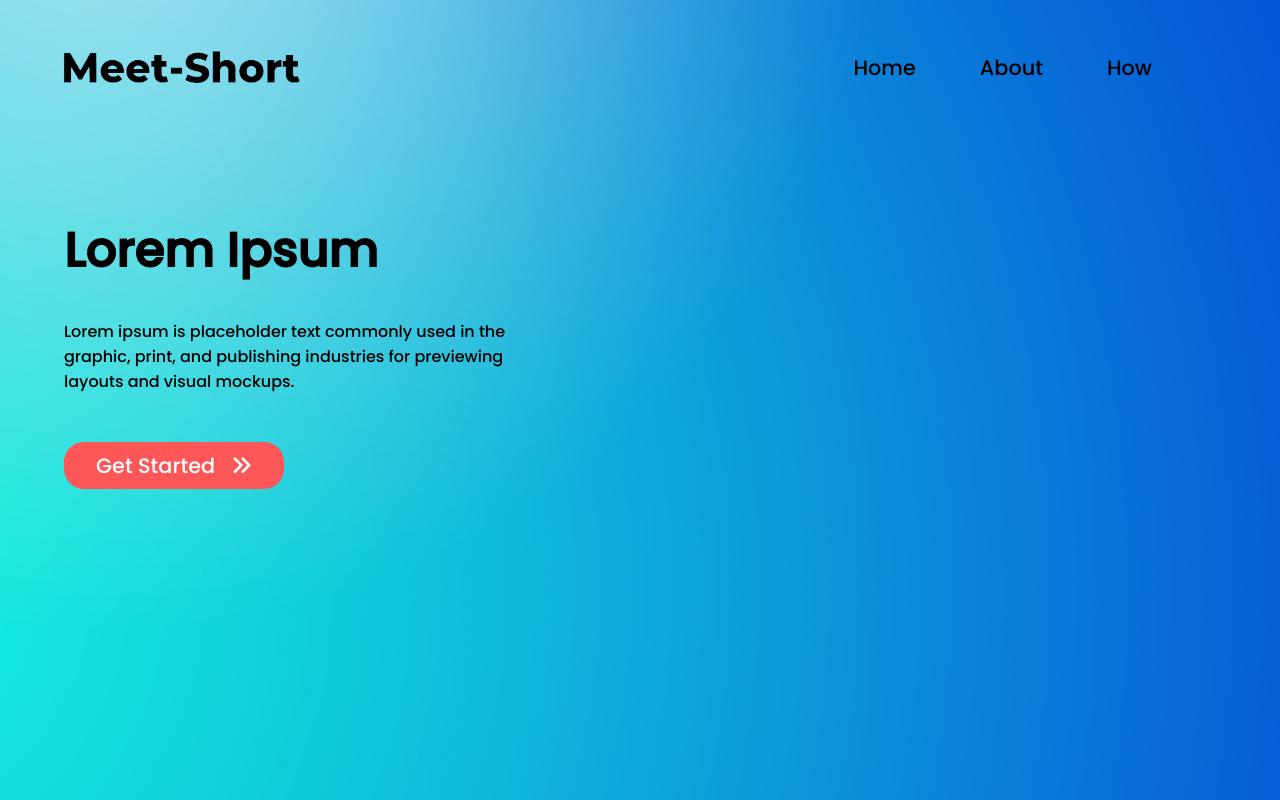
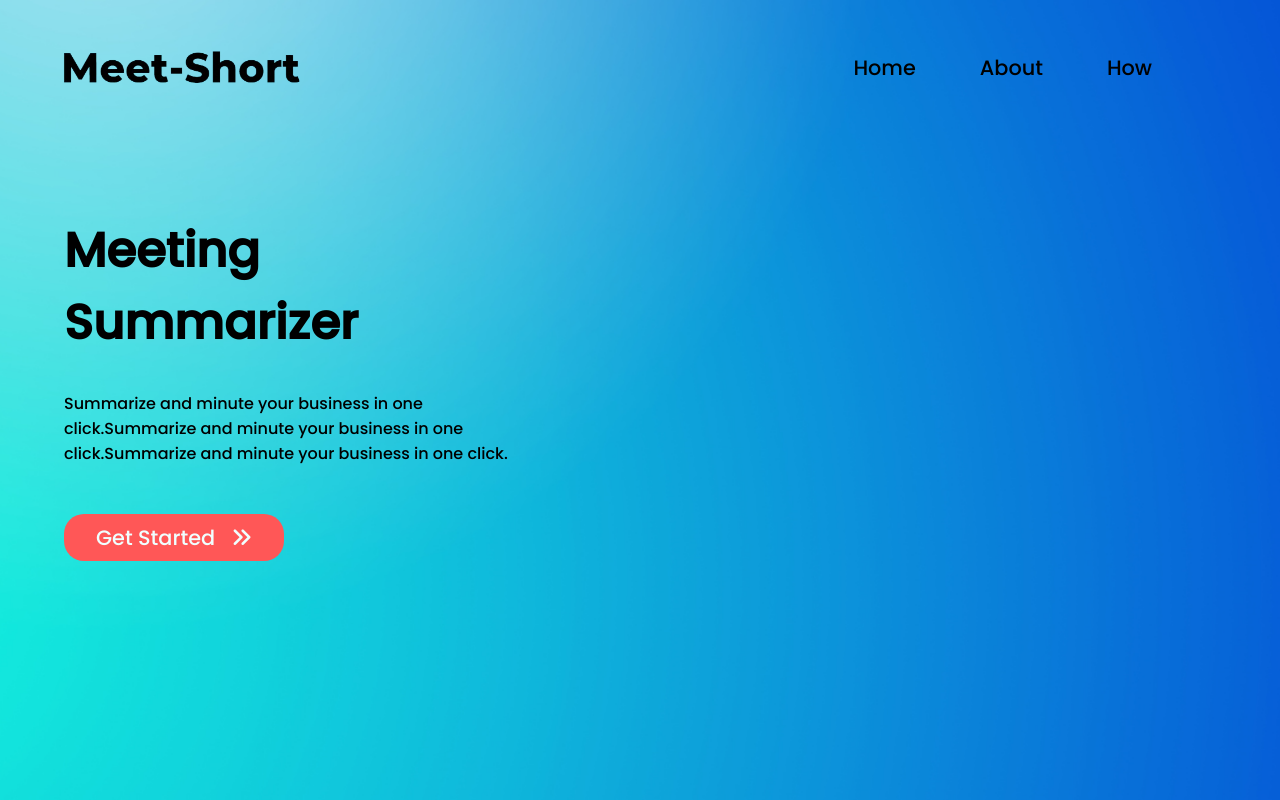
Before and after one commit to aswinap13/MeetShort, a React (Create React App) app: page / in a window 1280 px wide. Shown: the top 800 px of the page. Built offline with nearby package versions, Linux system fonts and the light colour scheme; the HTML template or start-up script is replaced by a standard one.

Commit message:
homepage

```diff
--- a/src/pages/HomePage.jsx
+++ b/src/pages/HomePage.jsx
@@ -12,8 +12,8 @@ function HomePage(props) {
     <div className='homepage'>
       <NavigationBar/>
         <div className="meetshort">
-            <h1>Lorem Ipsum</h1>
-            <p>Lorem ipsum is placeholder text commonly used in the graphic, print, and publishing industries for previewing layouts and visual mockups.</p>
+            <h1>Meeting Summarizer</h1>
+            <p>Summarize and minute your business in one click.Summarize and minute your business in one click.Summarize and minute your business in one click. </p>
             <button className='btn' onClick={() => setVisible(!visible)}>Get Started<i class='fas fa-angle-double-right'></i></button>
         </div>
         {!visible && <Upload setVisible={setVisible} visible={visible} setSummary={setSummary}/>}
```
